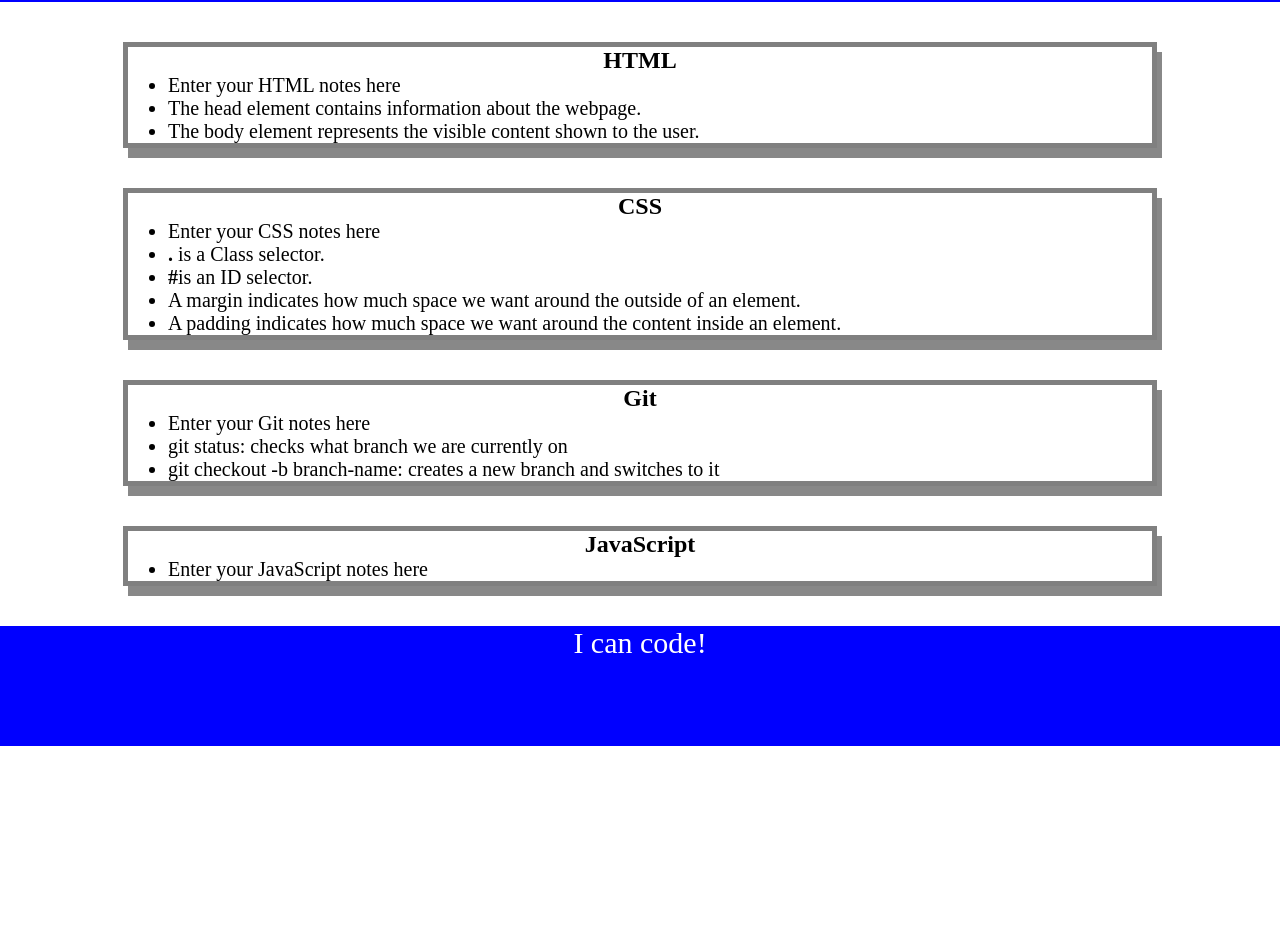
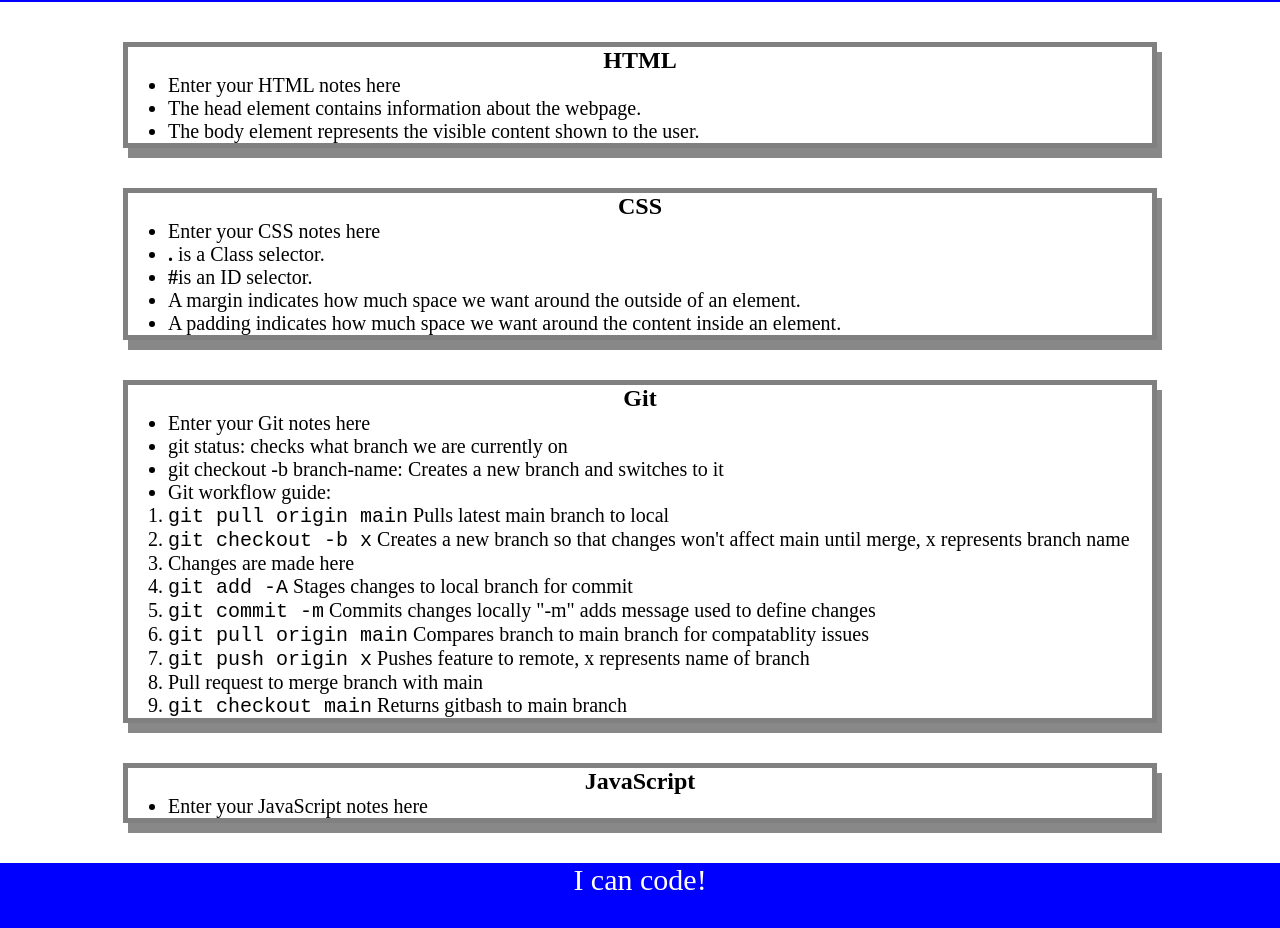
Before and after one commit to Bryandalton/Prework-study-guide, a plain HTML site: page index.html in a window 1280 px wide. Shown: the part 118-1046 px from the top of the page. Before the commit the page ends 864 px from the top, so only its background shows below. Drawn offline with Linux system fonts and the light colour scheme.

Commit message:
added gitflow notes

```diff
--- a/index.html
+++ b/index.html
@@ -41,7 +41,18 @@
         <ul>
           <li>Enter your Git notes here</li>
           <li>git status: checks what branch we are currently on</li>
-          <li>git checkout -b branch-name: creates a new branch and switches to it</li>
+          <li>git checkout -b branch-name: Creates a new branch and switches to it</li>
+          <li>Git workflow guide: <ol>
+            <li><code>git pull origin main</code> Pulls latest main branch to local</li>
+            <li><code>git checkout -b x</code> Creates a new branch so that changes won't affect main until merge, x represents branch name</li>
+            <li>Changes are made here</li>
+            <li><code>git add -A</code> Stages changes to local branch for commit</li>
+            <li><code>git commit -m</code> Commits changes locally "-m" adds message used to define changes</li>
+            <li><code>git pull origin main</code> Compares branch to main branch for compatablity issues</li>
+            <li><code>git push origin x</code> Pushes feature to remote, x represents name of branch</li>
+            <li>Pull request to merge branch with main</li>
+            <li><code>git checkout main</code> Returns gitbash to main branch</li>
+          </ol></li>
         </ul>
       </section>
 
```
